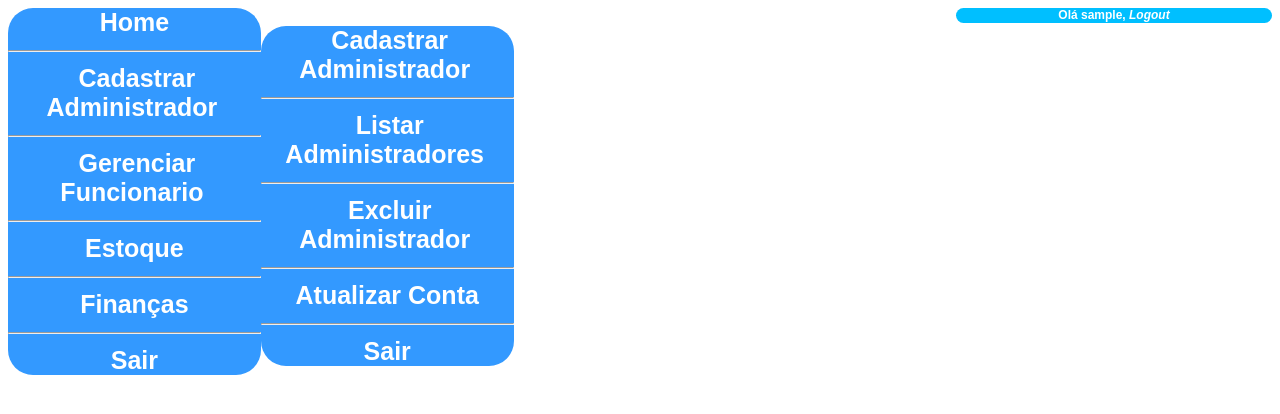
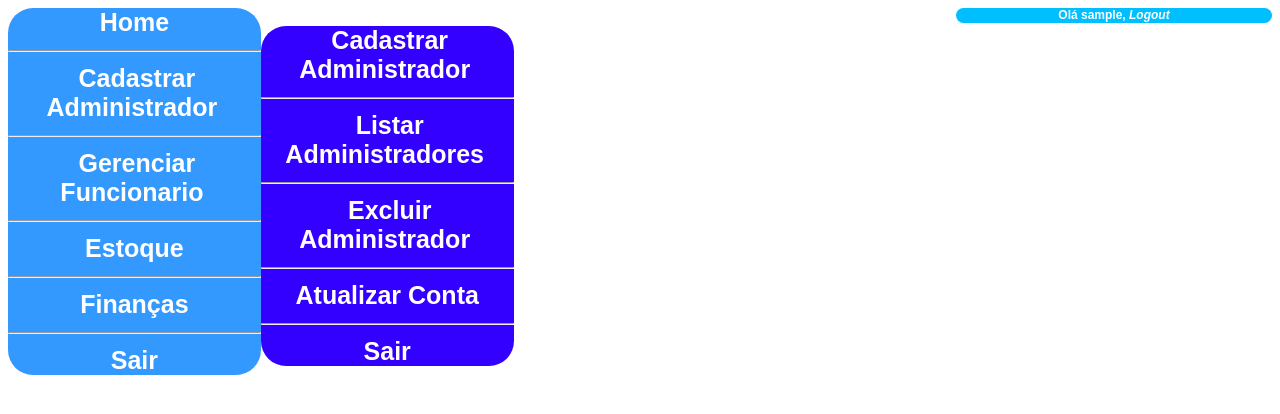
Before and after one commit to mayrtondias/Projeto_Banco_de_Dados, a PHP site: page /adminHomeAdmin.php in a window 1280 px wide. Shown: the top 414 px of the page. Run offline with PHP 8.4, Linux system fonts and the light colour scheme; the visitor is signed in with stand-in values (Sample User, id 1).

Commit message:
update adminHomeAdmin

```diff
--- a/adminHomeAdmin.php
+++ b/adminHomeAdmin.php
@@ -16,8 +16,8 @@ and open the template in the editor.
             require 'menuAdministrador.php';
         ?>
 
-
-        <div  style="border-radius:1em; width:20%; font-size:25px; background:#3399FF;float: left">
+        <center>
+            <div  style="border-radius:1em; width:20%; font-size:25px; background:#3300FF;float: left;border: 30px">
                 <center>
                     <a href="adminHomeAdminCad.php" style="color:white; font-family:arial; text-decoration:none; padding:5px"><b>  Cadastrar Administrador         </b></a><br><hr>
                     <a href="adminHomeAdminList.php" style="color:white; font-family:arial; text-decoration:none; padding:5px"><b>  Listar Administradores         </b></a><br><hr>
@@ -26,5 +26,6 @@ and open the template in the editor.
                     <a href="sair.php" style="color:white; font-family:arial; text-decoration:none; padding:5px"><b>  Sair         </b></a><br>
                 </center>
             </div>
+        </center>
     </body>
 </html>
```
Lines whose indentation alone changed are shown as unchanged.
